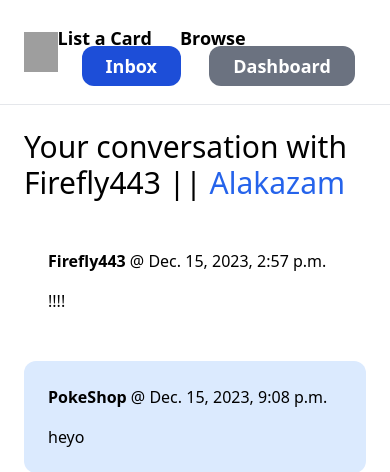
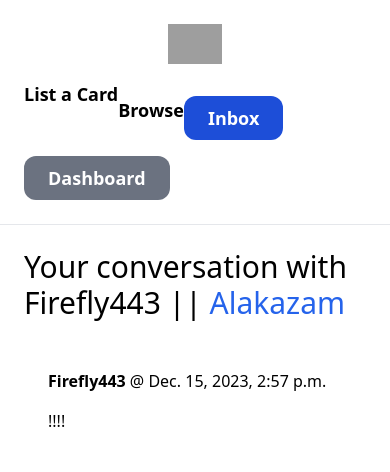
Before and after one commit to skub01/PokeShop, a Django app: page /inbox/16/ in a window 390 px wide. Shown: the top 472 px of the page. Run offline with Django 5.2, Linux system fonts and the light colour scheme; a user stored in the database is signed in; data comes from the database, SQL or seed files in the repository; parts of the project's set-up code (start-up, migrations or seed data) failed here and were passed over; some libraries are stand-ins or nearby versions; grey boxes are pictures that could not be loaded.

Commit message:
update responsive classes

```diff
--- a/core/templates/core/base.html
+++ b/core/templates/core/base.html
@@ -10,11 +10,11 @@
     <title> {% block title %}{% endblock %} | PokéShop</title>
 </head>
 <body>
-    <nav class="px-6 py-6 flex justify-between items-center sm:flex-col border-b border-gray-200">
+    <nav class="px-6 py-6 flex flex-col sm:flex-row justify-between items-center border-b border-gray-200">
         <a href="/">
             <img src="https://live.staticflickr.com/65535/53406381311_b52d6d0cea_z.jpg" alt="PokeShop Logo" class="h-10">
         </a>
-        <div class="space-x-6">
+        <div class="mt-4 sm:mt-0 space-y-4 sm:space-y-0 sm:space-x-6 flex flex-wrap sm:flex-no-wrap">
             <a href="{% url 'item:new' %}" class="text-lg font-semibold hover:text-gray-500">List a Card</a>
             <a href="{% url 'item:items' %}" class="text-lg font-semibold hover:text-gray-500">Browse</a>
 
```
